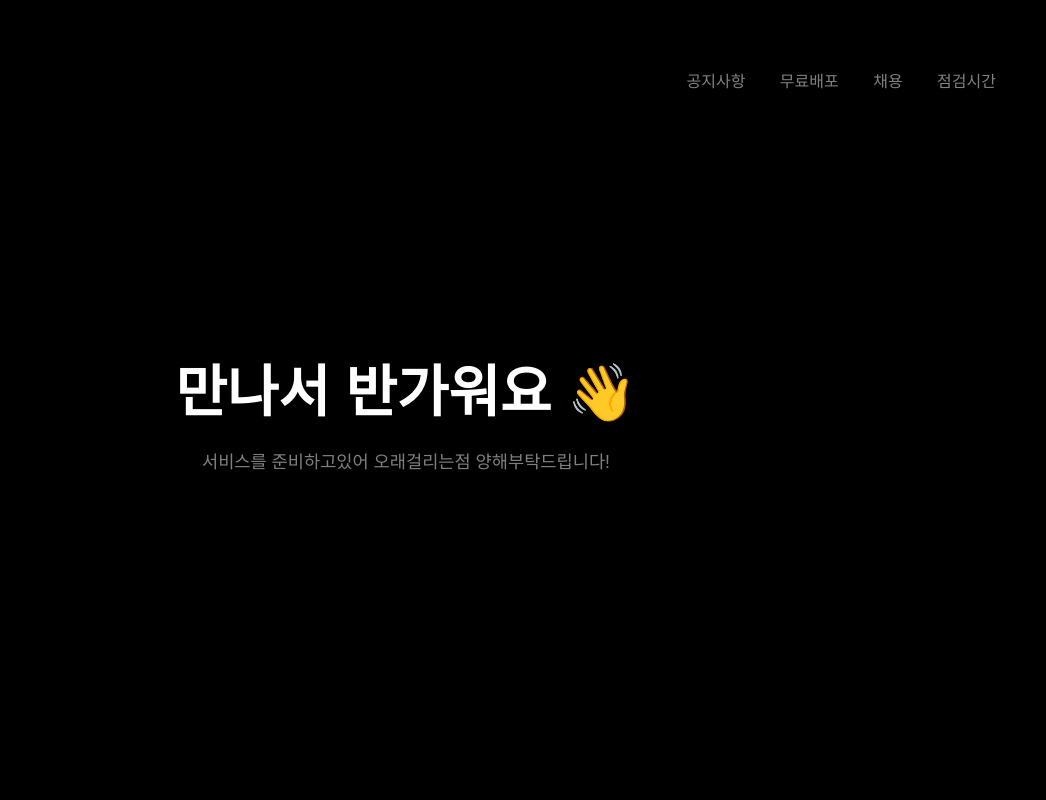
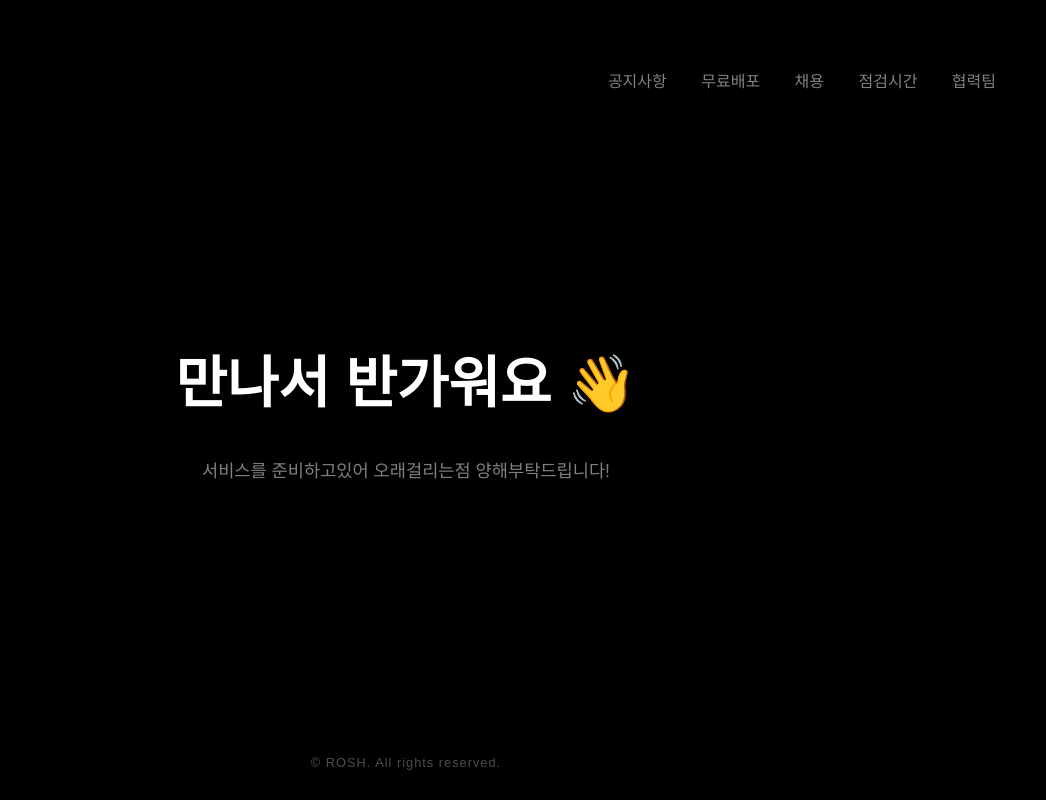
Before and after one commit to haiena76003-afk/ROSH.github.io, a plain HTML site: page ROSH/index.html in a window 1280 px wide. Shown: the full height of the page, 234-1280 px from the left. Drawn offline with Linux system fonts and the light colour scheme.

Commit message:
ROSH
ROSH

```diff
--- a/ROSH/index.html
+++ b/ROSH/index.html
@@ -5,6 +5,36 @@
     <meta name="viewport" content="width=device-width, initial-scale=1.0">
     <title>준비 중</title>
     <link rel="stylesheet" href="style.css">
+    <style>
+        /* 📢 저작권 문구 전용 스타일: 절대 위치로 맨 아래 고정 */
+        .footer-text {
+            position: fixed; /* 화면 하단에 고정 */
+            bottom: 30px;
+            left: 0;
+            width: 100%;
+            text-align: center;
+            opacity: 0.3;
+            font-size: 0.8rem;
+            letter-spacing: 1px;
+
+            /* 📢 요청하신 클릭 금지 및 복사 금지 설정 */
+            user-select: none;         /* 드래그/복사 방지 */
+            -webkit-user-select: none;
+            -moz-user-select: none;
+            -ms-user-select: none;
+            pointer-events: none;      /* 클릭 무시 */
+            z-index: 100;
+        }
+
+        /* 메인 컨테이너 위치 보정 (버튼이 빠진 만큼 중앙 정렬) */
+        .container {
+            display: flex;
+            flex-direction: column;
+            justify-content: center;
+            align-items: center;
+            height: 100vh;
+        }
+    </style>
 </head>
 <body>
     <header class="navbar">
@@ -18,6 +48,7 @@
             <a href="#">무료배포</a>
             <a href="#">채용</a>
             <a href="#">점검시간</a>
+            <a href="#">협력팀</a>
         </nav>
     </header>
 
@@ -26,6 +57,10 @@
         <p class="sub-text">서비스를 준비하고있어 오래걸리는점 양해부탁드립니다!</p>
     </div>
 
+    <div class="footer-text">
+        © ROSH. All rights reserved.
+    </div>
+
     <script src="main.js"></script>
 </body>
 </html>
```
